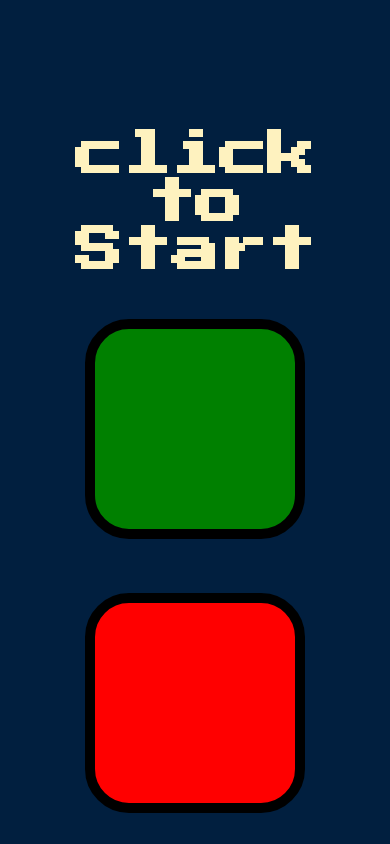
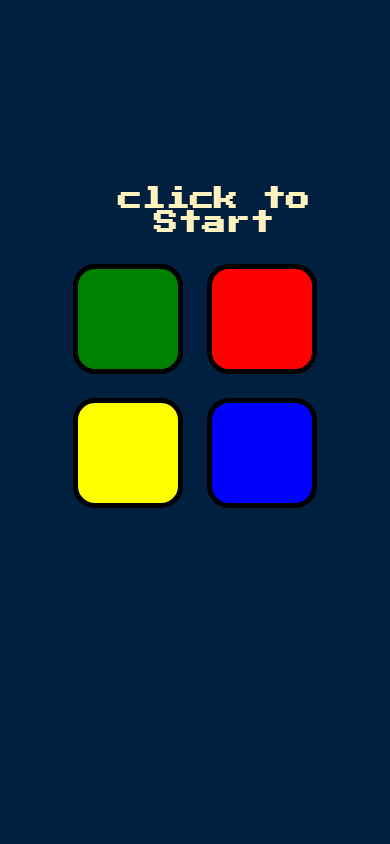
Before and after one commit to dishantdudhat/Simon, a plain HTML site: page index.html in a window 390 px wide. Shown: the top 844 px of the page. Drawn offline with nearby package versions, Linux system fonts and the light colour scheme.

Commit message:
Update styles.css

```diff
--- a/styles.css
+++ b/styles.css
@@ -1,8 +1,7 @@
-body{
+body {
     text-align: center;
     background-color: #011F3F;
   }
-
   #level-title {
     font-family: 'Press Start 2P', cursive;
     font-size: 3rem;
@@ -10,27 +9,36 @@ body{
     color: #FEF2BF;
   }
 
-@media (max-width:550px) {
-    #level-title{
-      margin: 35% 5% 5% 5%;
-    }
-}
-
   .container {
     display: block;
     width: 100%;
     margin: auto;
-
   }
 
   .btn {
-  margin: 25px;
+    margin: 20px;
     display: inline-block;
     height: 200px;
     width: 200px;
     border: 10px solid black;
     border-radius: 20%;
   }
+
+  @media (max-width:550px) {
+    #level-title{
+      margin: 50% 5% 5% 15%;
+      font-size: 1.5rem;
+    }
+    .btn {
+      margin: 10px;
+      display: inline-block;
+      height: 100px;
+      width: 100px;
+      border: 5px solid black;
+      border-radius: 20%;
+    }
+  }
+
 
   .game-over {
     background-color: red;
```
Lines whose indentation alone changed are shown as unchanged.
